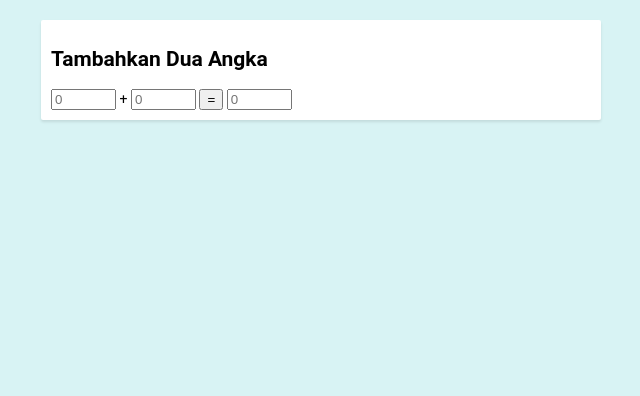
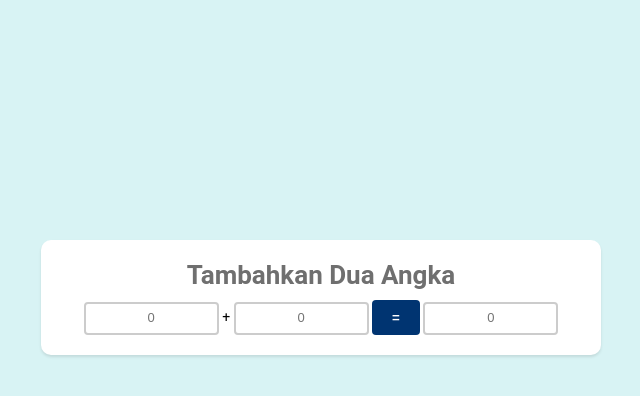
Before and after one commit to Risyandi/risyandi-mws2018, a plain HTML site: page public/project1/index.html in a window 1280 px wide. Shown: the whole page, without its empty margins (319-959 px from the left). Drawn offline with Linux system fonts and the light colour scheme.

Commit message:
change style project1

```diff
--- a/public/project1/index.html
+++ b/public/project1/index.html
@@ -14,12 +14,14 @@
     <div class="container" id="container">
         <div class="card" id="card">
             <div class="card-content" id="card-content">
-                <h2>Tambahkan Dua Angka</h2>
-                <input type="text" name="numberFirst" size="5" placeholder="0"> +
-                <input type="text" name="numberSecond" size="5" placeholder="0">
-                <button> = </button>
-                <input type="text" name="hasil" size="5" placeholder="0" readonly>
-                <label id="message"></label>
+                <h2 class="card-title">Tambahkan Dua Angka</h2>
+                <div class="card-input" id="card-input">
+                    <input type="text" name="numberFirst" size="5" placeholder="0"> +
+                    <input type="text" name="numberSecond" size="5" placeholder="0">
+                    <button class="btn-style"> = </button>
+                    <input type="text" name="hasil" size="5" placeholder="0" readonly>
+                    <label id="message"></label>
+                </div>
             </div>
         </div>
     </div>
--- a/public/project1/style/style.css
+++ b/public/project1/style/style.css
@@ -4,8 +4,10 @@
  */
 
 /* general */
+
 html {
-    background-color:rgba(100, 209, 212, 0.25);;
+  background-color: rgba(100, 209, 212, 0.25);
+  ;
   box-sizing: border-box;
   font-family: 'Roboto', sans-serif;
   font-size: 14px;
@@ -15,19 +17,60 @@ html {
   box-sizing: inherit;
 }
 .container {
-  margin: 20px auto;
+  margin: 30vh auto;
   width: 560px;
 }
 .content {
   display: block;
 }
+
+/* card */
 .card {
   background-color: #fff;
-    border-radius: 2px;
+  border-radius: 10px;
   box-shadow: 0 2px 3px rgba(0, 0, 0, .1);
   margin-bottom: 65px;
   width: 100%;
 }
+.card-title {
+  color: #6f6f6f;
+  font-size: 26px;
+  text-align: center;
+  margin: 0px;
+  padding: 10px;
+}
+.card-input {
+  text-align: center;
+  padding-bottom: 10px;
+}
 .card-content {
   padding: 10px;
 }
+
+/* input */
+.card-input input[type=text] {
+  border: 2px solid #cccccc;
+  border-radius: 4px;
+  color: black;
+  width: 25%;
+  padding: 6px 8px 8px;
+  outline: none;
+  font-size: 13px;
+  box-sizing: border-box;
+  text-align: center;
+}
+
+/* button */
+.btn-style {
+	background-color: #003471;
+	color: white;
+	border: none;
+	text-decoration: none;
+	display: inline-block;
+	text-align: center;
+	padding: 10px 20px 10px 20px;
+	border-radius: 4px;
+	text-transform: uppercase;
+  font-weight: bold;
+  outline: 0;
+}
```
Lines whose indentation alone changed are shown as unchanged.
